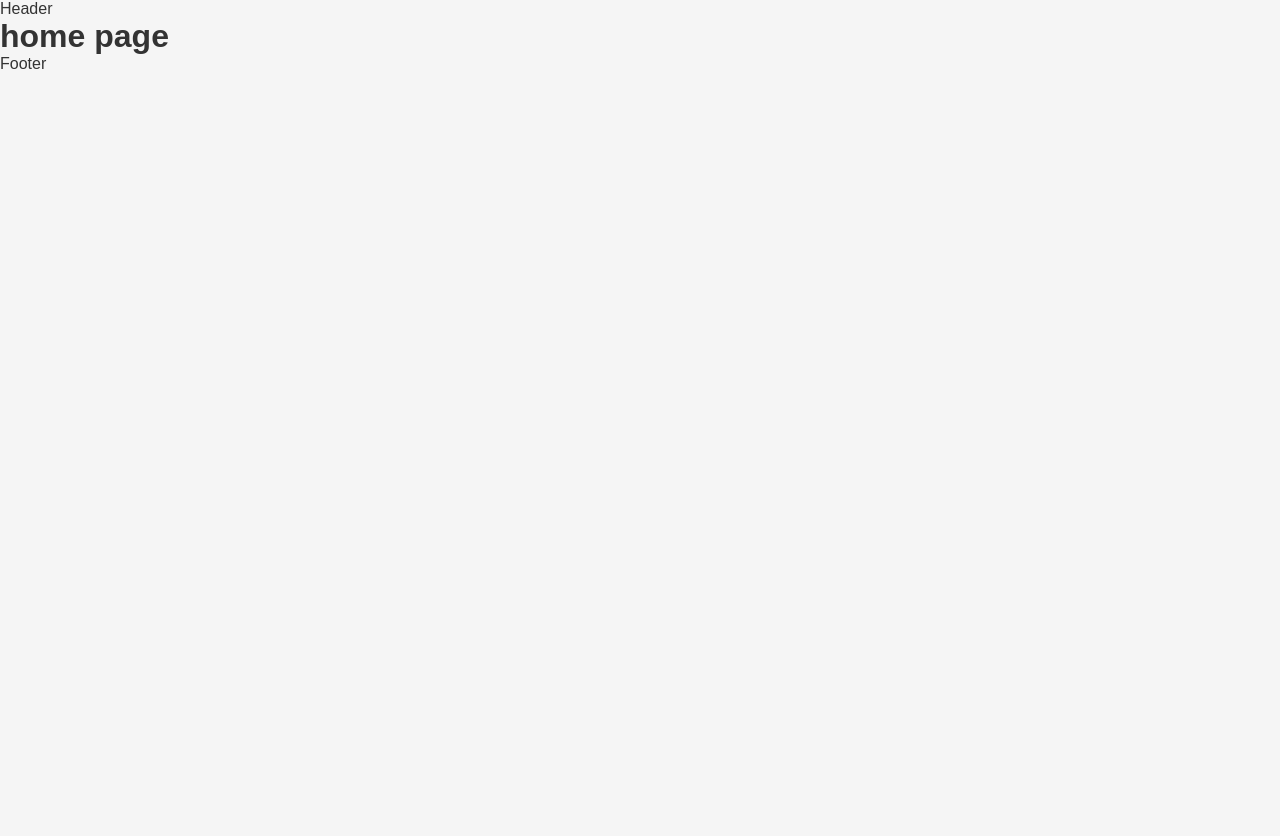
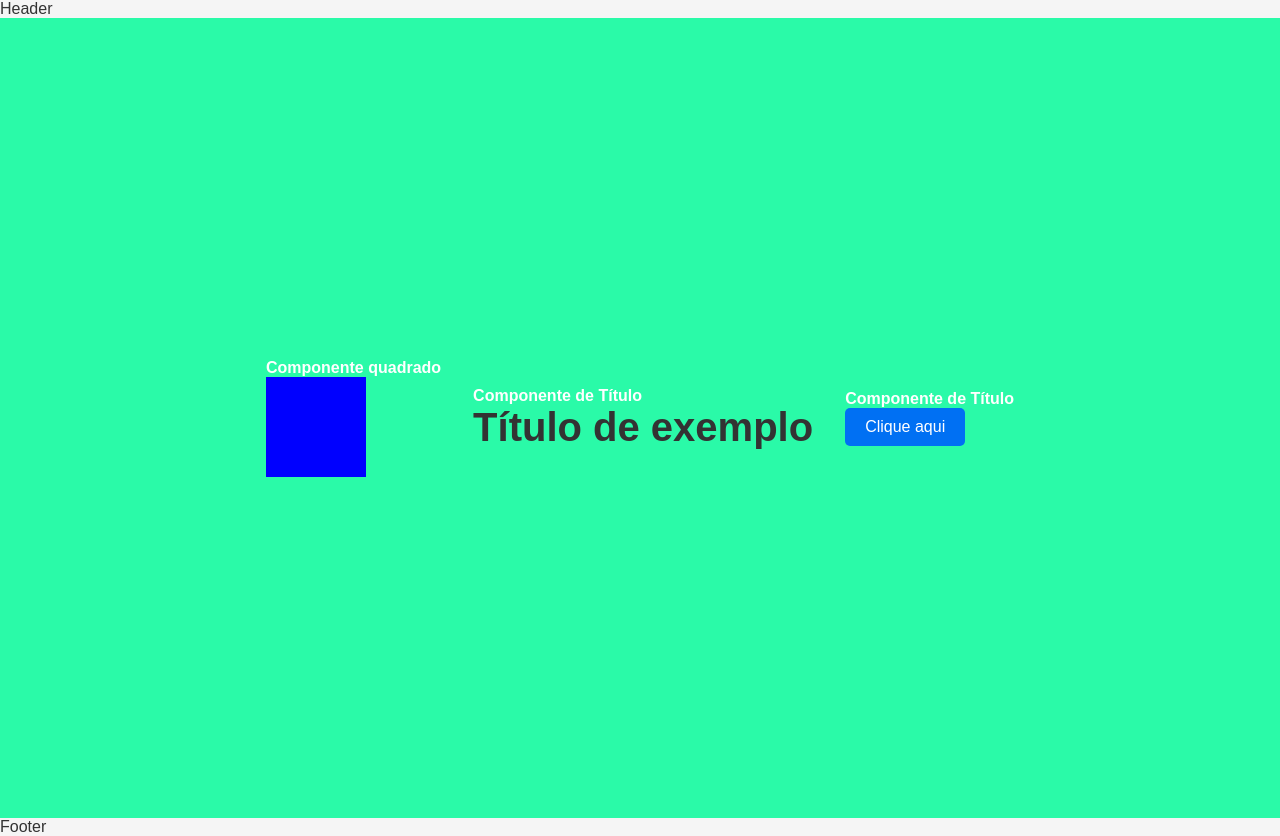
Before and after one commit to r-vilemen/softex-atividades, a Next.js app: page / in a window 1280 px wide. Before the commit the page ends 800 px from the top, so only its background shows below. Built offline with nearby package versions, Linux system fonts and the light colour scheme.

Commit message:
Add Quadrado, Titulo, and Botao components with styled styles

```diff
--- a/src/pages/index.tsx
+++ b/src/pages/index.tsx
@@ -1,12 +1,16 @@
 import React from "react";
 import SEO from "@/components/SEO";
 import { HomePageTextsSEO } from "@/components/SEO/seoTexts";
+import Quadrado from "@/components/Quadrado";
+import Titulo from "@/components/Titulo";
+import { Container } from "@/ui/styles/Pages/home/styles";
+import Botao from "@/components/Botao";
 
 export default function Home() {
   const seoText = HomePageTextsSEO;
 
   return (
-    <div>
+    <Container>
       <SEO
         title={seoText.title}
         description={seoText.description}
@@ -15,8 +19,18 @@ export default function Home() {
         url={seoText.url}
         image={seoText.image}
       />
-
-      <h1>home page</h1>
-    </div>
+      <div>
+        <h4>Componente quadrado</h4>
+        <Quadrado cor="blue" tamanho={100} />
+      </div>
+      <div>
+        <h4>Componente de Título</h4>
+        <Titulo texto="Título de exemplo" />
+      </div>
+      <div>
+        <h4>Componente de Título</h4>
+        <Botao texto="Clique aqui" onClick={() => alert("Botão clicado!")} />
+      </div>
+    </Container>
   );
 }
--- a/src/ui/styles/Pages/home/styles.ts
+++ b/src/ui/styles/Pages/home/styles.ts
@@ -1,11 +1,12 @@
 import styled from "styled-components";
 
 export const Container = styled.div`
-  /* exemplos: */
   display: flex;
   justify-content: center;
   align-items: center;
   height: 100vh;
   background-color: ${({ theme }) => theme.colors.backgrounds.secondary};
   color: ${({ theme }) => theme.colors.text.primary};
+  flex-wrap: wrap;
+  gap: 2rem;
 `;
```
